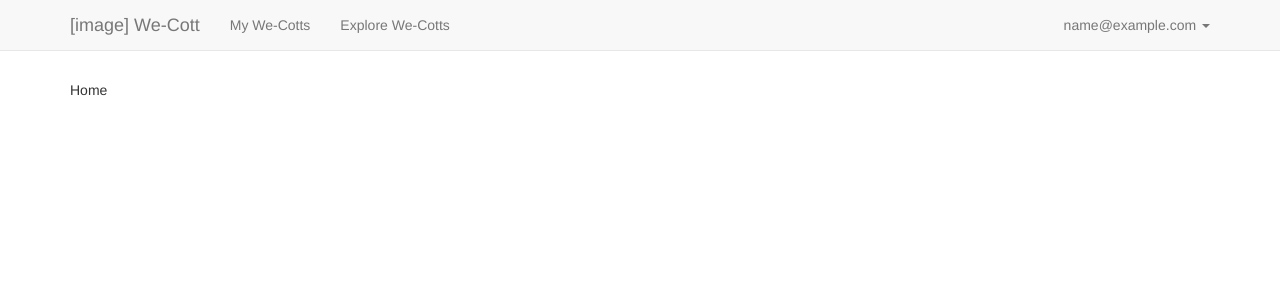
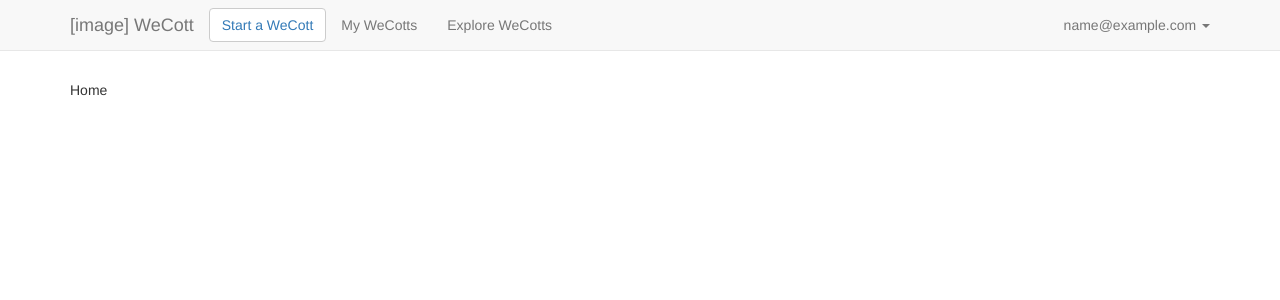
Before and after one commit to amyxzhang/boycott-website, a Django app: page / in a window 1280 px wide. Shown: the top 300 px of the page. Run offline with Django 3.2, Linux system fonts and the light colour scheme; the visitor is signed in with stand-in values (Sample User, id 1); data that the repository does not hold is empty; parts of the project's set-up code (start-up, migrations or seed data) failed here and were passed over; some libraries are stand-ins or nearby versions.

Commit message:
Added create button

```diff
--- a/schema/templates/base.html
+++ b/schema/templates/base.html
@@ -3,7 +3,7 @@
 <!DOCTYPE html>
 <html lang="en">
     <head>
-        <title>We-Cott{% block title %} {% endblock %}</title>
+        <title>WeCott{% block title %} {% endblock %}</title>
 		<link href="{% static 'schema/css/bootstrap.min.css' %}" rel="stylesheet">
 		<link href="{% static 'schema/css/style.css' %}" rel="stylesheet">
     </head>
@@ -19,7 +19,7 @@
             <span class="icon-bar"></span>
             <span class="icon-bar"></span>
           </button>
-          <a class="navbar-brand" id="logo" href="/">[image] We-Cott</a>
+          <a class="navbar-brand" id="logo" href="/">[image] WeCott</a>
         </div>
         {% if user.is_authenticated %}
         <div class="navbar-collapse collapse">
@@ -35,9 +35,9 @@
 	              </ul>
 	            </li>
 	           -->
-
-	            <li><a href="/my_groups">My We-Cotts</a></li>
-	            <li><a href="/group_list">Explore We-Cotts</a></li>
+	            <li><button type="button" class="btn btn-default navbar-btn"><a href="/create">Start a WeCott</a></button></li>
+	            <li><a href="/my_groups">My WeCotts</a></li>
+	            <li><a href="/group_list">Explore WeCotts</a></li>
           </ul>
           <ul class="nav navbar-nav navbar-right">
             <li class="dropdown dropdown-right">
--- a/schema/views.py
+++ b/schema/views.py
@@ -5,3 +5,6 @@ import schema
 def home(request):
 	top_ten = BoycottPetition.objects.all()[:10]
 	return render(request, 'home.html', {'top':top_ten})
+
+def create(request):
+	return render(request, 'create.html', {})
```
Also changed, not shown: schema/templates/home.html (+5 -5 lines).
